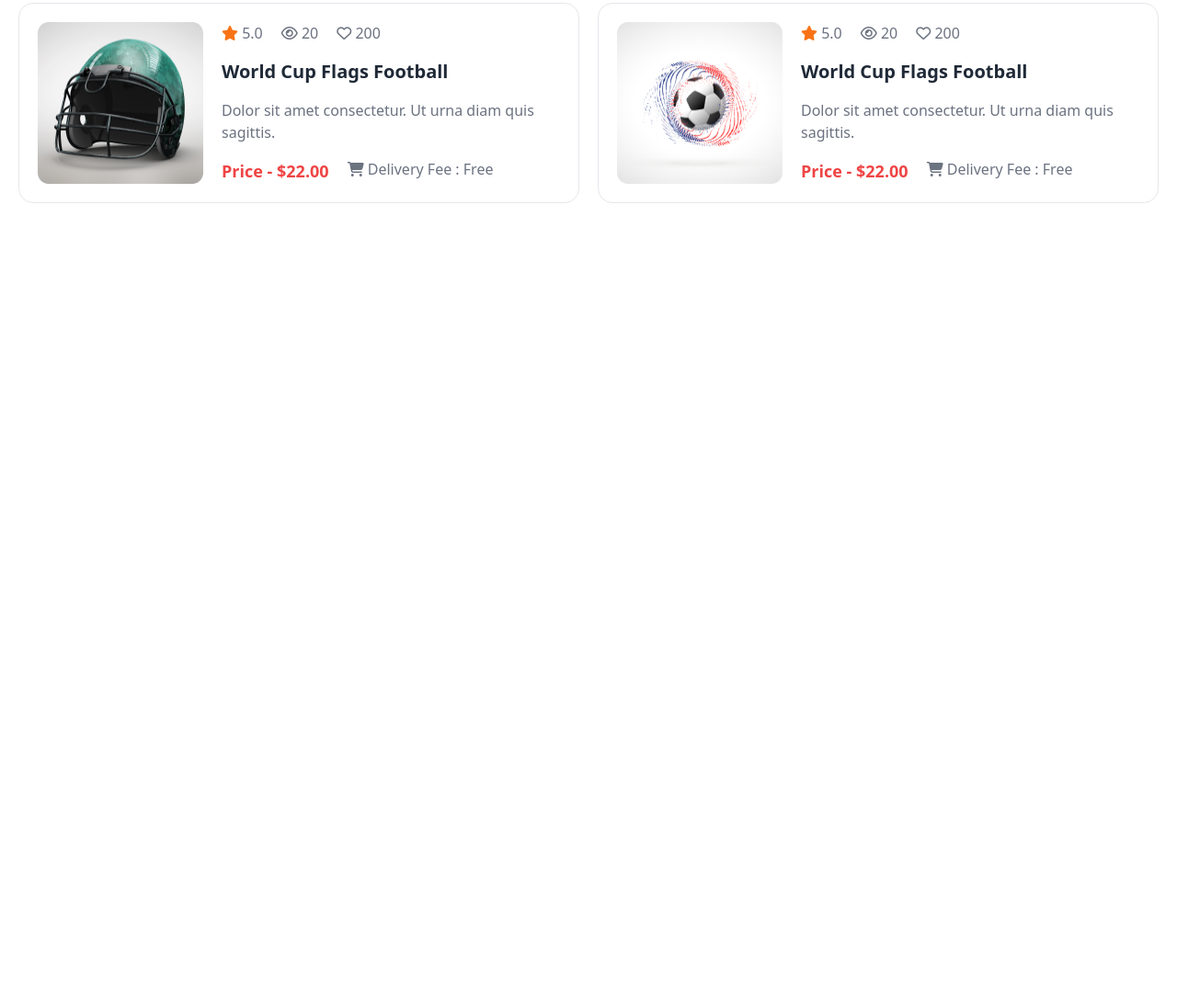
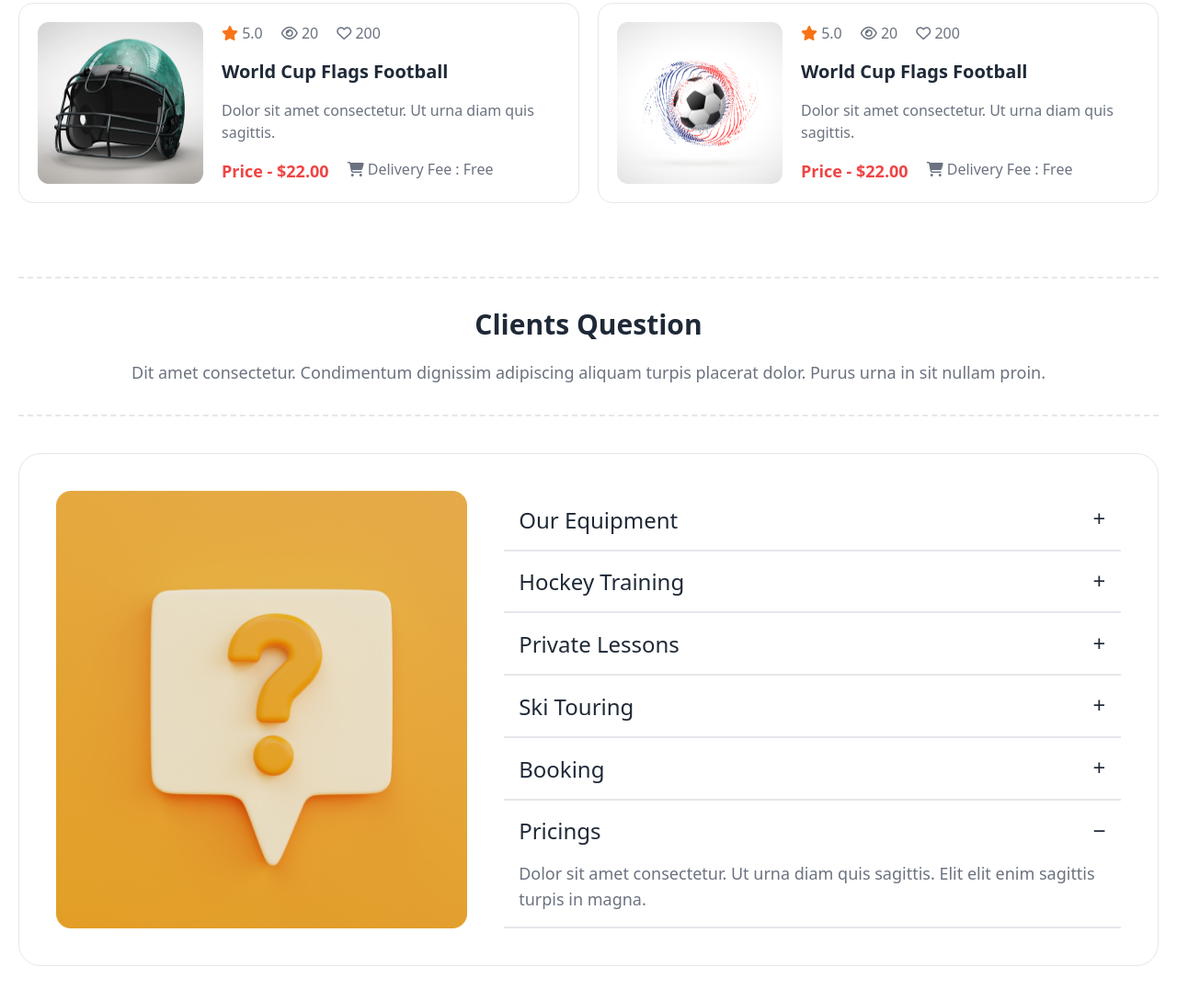
Before and after one commit to ImArijitBasu/Hockey, a plain HTML site: page index.html in a window 1280 px wide. Shown: the part 3157-4246 px from the top of the page at 92% size. Before the commit the page ends 3458 px from the top, so only its background shows below. Drawn offline with nearby package versions, Linux system fonts and the light colour scheme.

Commit message:
faq section done

```diff
--- a/index.html
+++ b/index.html
@@ -44,7 +44,7 @@
 </head>
 
 <body>
-    <!-- header section  -->
+    <!--  header section  -->
     <header class="container mx-auto">
         <!-- nav bar part  -->
         <nav>
@@ -372,6 +372,68 @@
                 </div>
             </div>
         </section>
+        <!-- questions section  -->
+        <section class="px-5">
+            <!-- top part  -->
+            <div class="text-center py-8 border-y-2 border-dashed">
+                <h1 class="text-3xl font-bold pb-5">Clients Question</h1>
+                <p class="text-lg text-gray-500">Dit amet consectetur. Condimentum dignissim adipiscing aliquam turpis
+                    placerat dolor. Purus urna in sit nullam proin. </p>
+            </div>
+            <!-- bottom part  -->
+            <div class="flex flex-col md:flex-row gap-10 p-10 border rounded-3xl my-10">
+                <!-- left slide  -->
+                <div class="w-full md:w-2/5">
+                    <img class="w-full h-full object-cover rounded-xl" src="./Images/11.png" alt="">
+                </div>
+                <!-- right side  -->
+                <div class="w-full md:w-3/5 flex flex-col justify-between">
+                    <div class="collapse collapse-plus border-b-2 rounded-none">
+                        <input type="radio" name="my-accordion-3" checked="checked" />
+                        <div class="collapse-title text-2xl font-medium">Our Equipment</div>
+                        <div class="collapse-content">
+                            <p class="text-lg text-gray-500">Dolor sit amet consectetur. Ut urna diam quis sagittis. Elit elit enim sagittis turpis in magna.</p>
+                        </div>
+                    </div>
+                    <div class="collapse collapse-plus border-b-2 rounded-none">
+                        <input type="radio" name="my-accordion-3" checked="checked" />
+                        <div class="collapse-title text-2xl font-medium">Hockey Training</div>
+                        <div class="collapse-content">
+                            <p class="text-lg text-gray-500">Dolor sit amet consectetur. Ut urna diam quis sagittis. Elit elit enim sagittis turpis in magna.</p>
+                        </div>
+                    </div>
+                    <div class="collapse collapse-plus border-b-2 rounded-none">
+                        <input type="radio" name="my-accordion-3" checked="checked" />
+                        <div class="collapse-title text-2xl font-medium">Private Lessons</div>
+                        <div class="collapse-content">
+                            <p class="text-lg text-gray-500">Dolor sit amet consectetur. Ut urna diam quis sagittis. Elit elit enim sagittis turpis in magna.</p>
+                        </div>
+                    </div>
+                    <div class="collapse collapse-plus border-b-2 rounded-none">
+                        <input type="radio" name="my-accordion-3" checked="checked" />
+                        <div class="collapse-title text-2xl font-medium">Ski Touring</div>
+                        <div class="collapse-content">
+                            <p class="text-lg text-gray-500">Dolor sit amet consectetur. Ut urna diam quis sagittis. Elit elit enim sagittis turpis in magna.</p>
+                        </div>
+                    </div>
+                    <div class="collapse collapse-plus border-b-2 rounded-none">
+                        <input type="radio" name="my-accordion-3" checked="checked" />
+                        <div class="collapse-title text-2xl font-medium">Booking</div>
+                        <div class="collapse-content">
+                            <p class="text-lg text-gray-500">Dolor sit amet consectetur. Ut urna diam quis sagittis. Elit elit enim sagittis turpis in magna.</p>
+                        </div>
+                    </div>
+                    <div class="collapse collapse-plus border-b-2 rounded-none">
+                        <input type="radio" name="my-accordion-3" checked="checked" />
+                        <div class="collapse-title text-2xl font-medium">Pricings</div>
+                        <div class="collapse-content">
+                            <p class="text-lg text-gray-500">Dolor sit amet consectetur. Ut urna diam quis sagittis. Elit elit enim sagittis turpis in magna.</p>
+                        </div>
+                    </div>
+                </div>
+                <!-- end{code} -->
+            </div>
+        </section>
     </main>
 
 </body>
```
